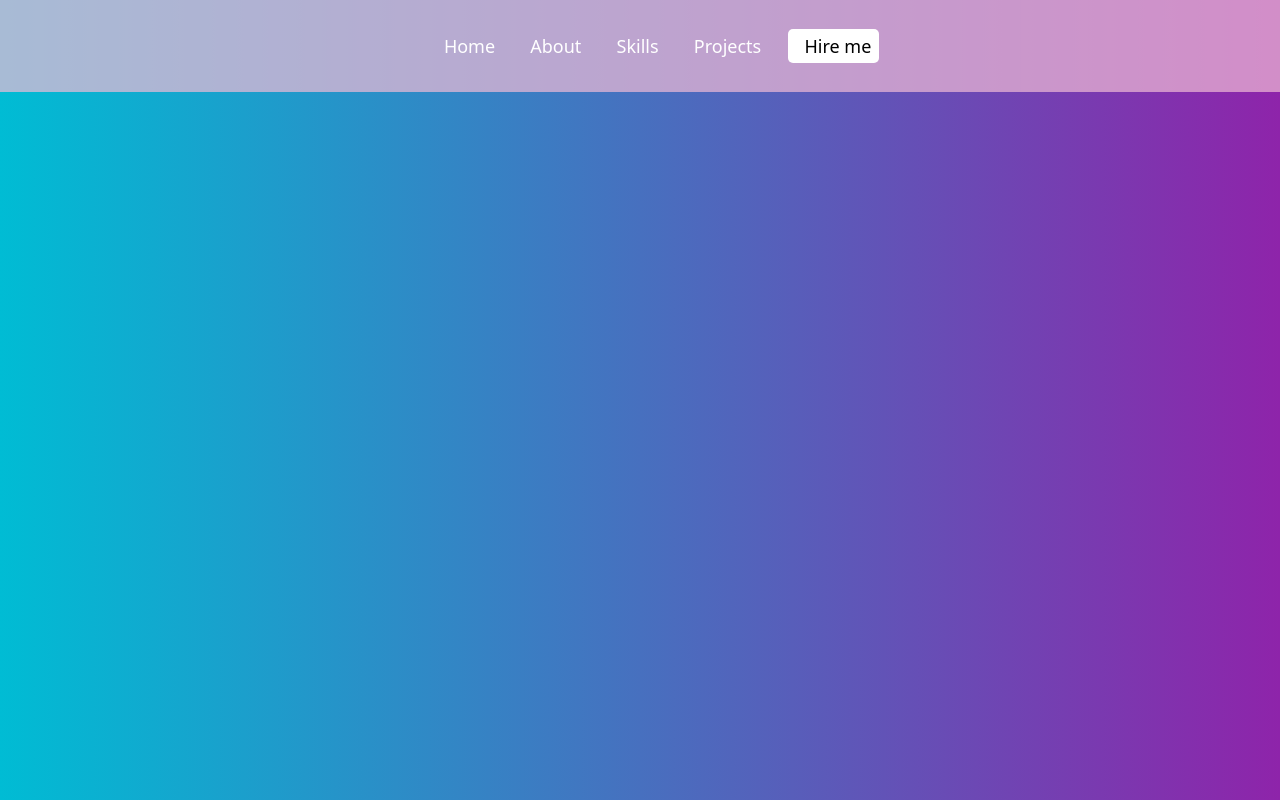
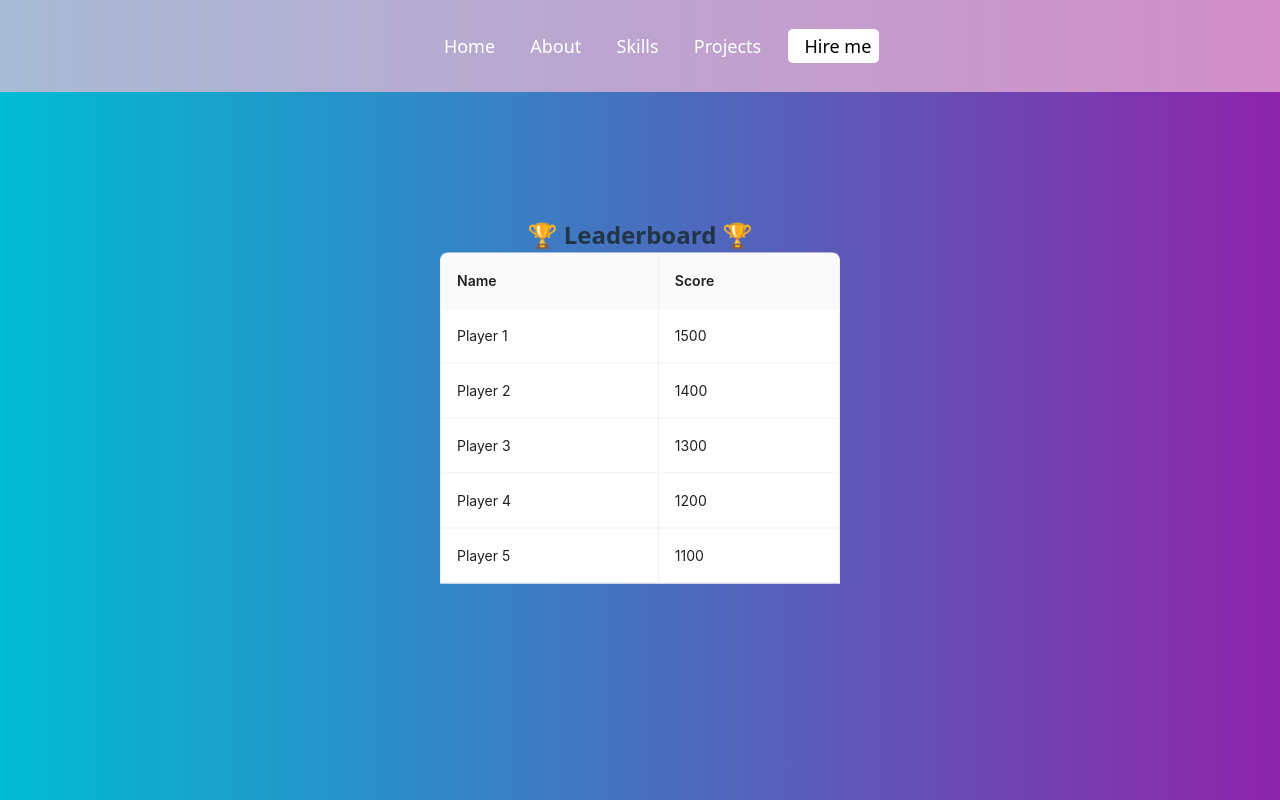
Before and after one commit to hiphucneh/FHoot_SWP391_FE, a React (Vite) app: page /leaderBoard in a window 1280 px wide. Built offline with nearby package versions, Linux system fonts and the light colour scheme.

Commit message:
Table,demo LeaderBoard

```diff
--- a/src/App.jsx
+++ b/src/App.jsx
@@ -7,6 +7,7 @@ import QuestionScreen from "./screens/QuestionScreen";
 import { BrowserRouter as Router, Routes, Route } from "react-router-dom";
 import CreateKahoot from "./screens/CreateKahootScreen";
 import CreateQuestion from "./screens/CreateQuestionScreen";
+import LeaderBoardScreen from "./screens/LeaderBoardScreen";
 
 function App() {
   return (
@@ -18,6 +19,7 @@ function App() {
           <Route path="/createQ" element={<CreateQuestion />} />
           <Route path="/" element={<WaitRoomScreen />} />
           <Route path="/login" element={<Login />} />
+          <Route path="/leaderBoard" element={<LeaderBoardScreen />} />
         </Routes>
       </Router>
     </div>
--- a/src/screens/LeaderBoardScreen.jsx
+++ b/src/screens/LeaderBoardScreen.jsx
@@ -1,5 +1,5 @@
 import React from 'react';
-
+import { Table, Avatar, Badge } from "antd";
 const LeaderBoardScreen = () => {
     const testData = [
         { id: 1, name: 'Player 1', score: 1500 },
@@ -11,7 +11,39 @@ const LeaderBoardScreen = () => {
 
     return (
 
-        <div>Hello</div>
+        <div style={{
+
+            textAlign: "center",
+            display: "flex",
+            justifyContent: 'center',
+            flexDirection: "column",
+            alignItems: "center",
+            position: "absolute",
+            top: "50%",
+            left: "50%",
+            transform: "translate(-50%, -50%)"
+
+        }}>
+            <div style={{
+                display: "flex",
+                flexDirection: "column",
+                alignItems: "center",
+                padding: "50px",
+            }}>
+                <h2>🏆 Leaderboard 🏆</h2>
+                <Table
+                    dataSource={testData}
+                    rowKey="id"
+                    pagination={false}
+                    bordered
+                    style={{ width: "400px" }}
+                >
+                    <Table.Column title="Name" dataIndex="name" key="name" />
+                    <Table.Column title="Score" dataIndex="score" key="score" />
+                </Table>
+            </div>
+
+        </div>
     );
 };
 
```
